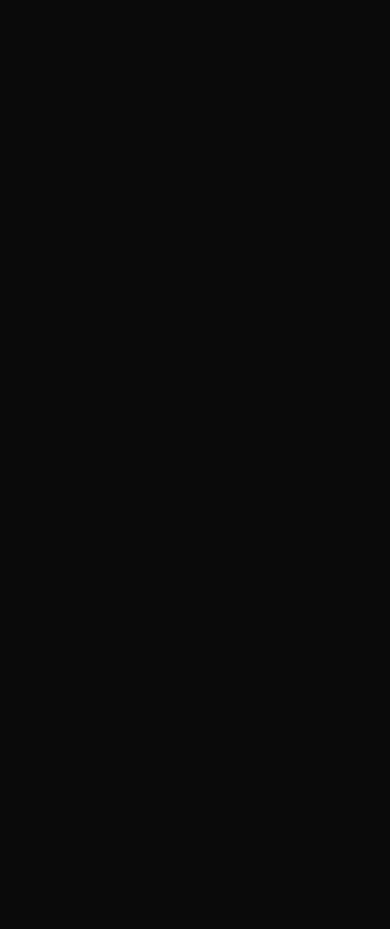
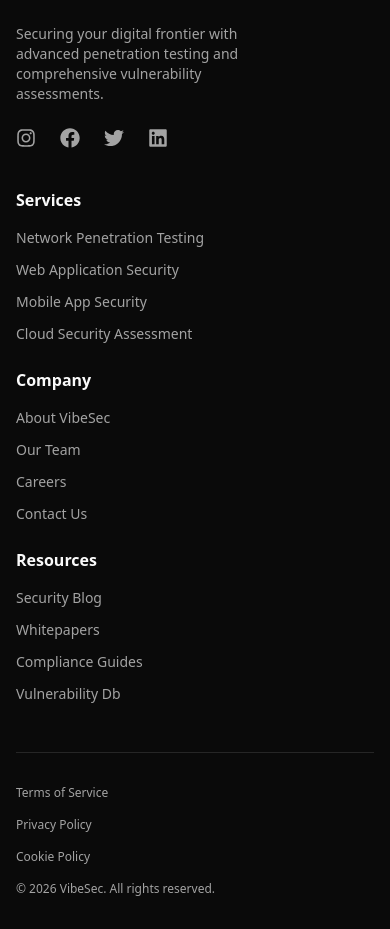
Before and after one commit to YUST777/sast_tech, a Next.js app in the folder web/: page / in a window 390 px wide. Shown: the part 6460-7389 px from the top of the page. Before the commit the page ends 6363 px from the top, so only its background shows below. Built offline with nearby package versions, Linux system fonts and the light colour scheme.

Commit message:
feat: integrate Footer7 component with pentest theme

```diff
--- a/web/package.json
+++ b/web/package.json
@@ -20,6 +20,7 @@
     "next": "16.1.6",
     "react": "19.2.3",
     "react-dom": "19.2.3",
+    "react-icons": "^5.5.0",
     "tailwind-merge": "^3.4.0"
   },
   "devDependencies": {
--- a/web/src/app/page.tsx
+++ b/web/src/app/page.tsx
@@ -1,6 +1,7 @@
 import { HeroSection } from "@/components/ui/hero-section-1"
 import Pricing from '@/components/ui/pricing'
 import { Faq } from '@/components/ui/faq'
+import { Footer7 } from '@/components/ui/footer-7'
 
 export default function Home() {
   return (
@@ -8,6 +9,7 @@
       <HeroSection />
       <Pricing />
       <Faq />
+      <Footer7 />
     </main>
   )
 }
--- /dev/null
+++ b/web/src/components/ui/footer-7.tsx
@@ -0,0 +1,140 @@
+import React from "react";
+import { FaFacebook, FaInstagram, FaLinkedin, FaTwitter } from "react-icons/fa";
+
+interface Footer7Props {
+    logo?: {
+        url: string;
+        src: string;
+        alt: string;
+        title: string;
+    };
+    sections?: Array<{
+        title: string;
+        links: Array<{ name: string; href: string }>;
+    }>;
+    description?: string;
+    socialLinks?: Array<{
+        icon: React.ReactElement;
+        href: string;
+        label: string;
+    }>;
+    copyright?: string;
+    legalLinks?: Array<{
+        name: string;
+        href: string;
+    }>;
+}
+
+const defaultSections = [
+    {
+        title: "Services",
+        links: [
+            { name: "Network Penetration Testing", href: "#" },
+            { name: "Web Application Security", href: "#" },
+            { name: "Mobile App Security", href: "#" },
+            { name: "Cloud Security Assessment", href: "#" },
+        ],
+    },
+    {
+        title: "Company",
+        links: [
+            { name: "About VibeSec", href: "#" },
+            { name: "Our Team", href: "#" },
+            { name: "Careers", href: "#" },
+            { name: "Contact Us", href: "#" },
+        ],
+    },
+    {
+        title: "Resources",
+        links: [
+            { name: "Security Blog", href: "#" },
+            { name: "Whitepapers", href: "#" },
+            { name: "Compliance Guides", href: "#" },
+            { name: "Vulnerability Db", href: "#" },
+        ],
+    },
+];
+
+const defaultSocialLinks = [
+    { icon: <FaInstagram className="size-5" />, href: "#", label: "Instagram" },
+    { icon: <FaFacebook className="size-5" />, href: "#", label: "Facebook" },
+    { icon: <FaTwitter className="size-5" />, href: "#", label: "Twitter" },
+    { icon: <FaLinkedin className="size-5" />, href: "#", label: "LinkedIn" },
+];
+
+const defaultLegalLinks = [
+    { name: "Terms of Service", href: "#" },
+    { name: "Privacy Policy", href: "#" },
+    { name: "Cookie Policy", href: "#" },
+];
+
+export const Footer7 = ({
+    logo = {
+        url: "/",
+        src: "https://www.shadcnblocks.com/images/block/logos/shadcnblockscom-icon.svg",
+        alt: "VibeSec Logo",
+        title: "VibeSec",
+    },
+    sections = defaultSections,
+    description = "Securing your digital frontier with advanced penetration testing and comprehensive vulnerability assessments.",
+    socialLinks = defaultSocialLinks,
+    copyright = "© 2026 VibeSec. All rights reserved.",
+    legalLinks = defaultLegalLinks,
+}: Footer7Props) => {
+    return (
+        <section className="pt-16 pb-8 bg-background border-t">
+            <div className="container mx-auto px-4">
+                <div className="flex w-full flex-col justify-between gap-10 lg:flex-row lg:items-start lg:text-left">
+                    <div className="flex w-full flex-col justify-between gap-6 lg:items-start">
+                        {/* Logo */}
+                        <div className="flex items-center gap-2 lg:justify-start">
+                            <a href={logo.url} className="flex items-center gap-2">
+                                {/* Placeholder for logo icon if src is not replaced yet, or keep text dominant */}
+                                <h2 className="text-2xl font-bold tracking-tight">{logo.title}</h2>
+                            </a>
+                        </div>
+                        <p className="max-w-[70%] text-sm text-muted-foreground">
+                            {description}
+                        </p>
+                        <ul className="flex items-center space-x-6 text-muted-foreground">
+                            {socialLinks.map((social, idx) => (
+                                <li key={idx} className="font-medium hover:text-primary transition-colors">
+                                    <a href={social.href} aria-label={social.label}>
+                                        {social.icon}
+                                    </a>
+                                </li>
+                            ))}
+                        </ul>
+                    </div>
+                    <div className="grid w-full gap-6 md:grid-cols-3 lg:gap-10">
+                        {sections.map((section, sectionIdx) => (
+                            <div key={sectionIdx}>
+                                <h3 className="mb-4 font-bold text-base">{section.title}</h3>
+                                <ul className="space-y-3 text-sm text-muted-foreground">
+                                    {section.links.map((link, linkIdx) => (
+                                        <li
+                                            key={linkIdx}
+                                            className="font-medium hover:text-primary transition-colors"
+                                        >
+                                            <a href={link.href}>{link.name}</a>
+                                        </li>
+                                    ))}
+                                </ul>
+                            </div>
+                        ))}
+                    </div>
+                </div>
+                <div className="mt-12 flex flex-col justify-between gap-4 border-t pt-8 text-xs font-medium text-muted-foreground md:flex-row md:items-center md:text-left">
+                    <p className="order-2 lg:order-1">{copyright}</p>
+                    <ul className="order-1 flex flex-col gap-4 md:order-2 md:flex-row">
+                        {legalLinks.map((link, idx) => (
+                            <li key={idx} className="hover:text-primary transition-colors">
+                                <a href={link.href}> {link.name}</a>
+                            </li>
+                        ))}
+                    </ul>
+                </div>
+            </div>
+        </section>
+    );
+};
```
Also changed, not shown: 1 other file (tests, documents, lock files or other folders).
